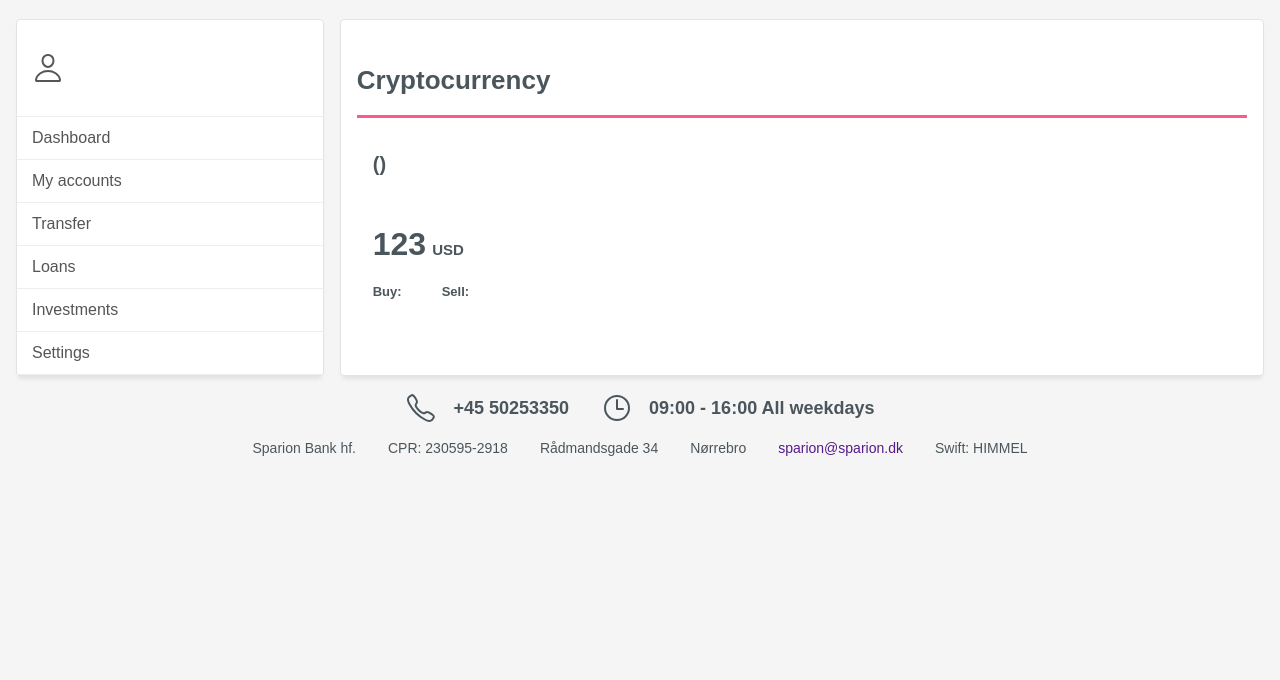
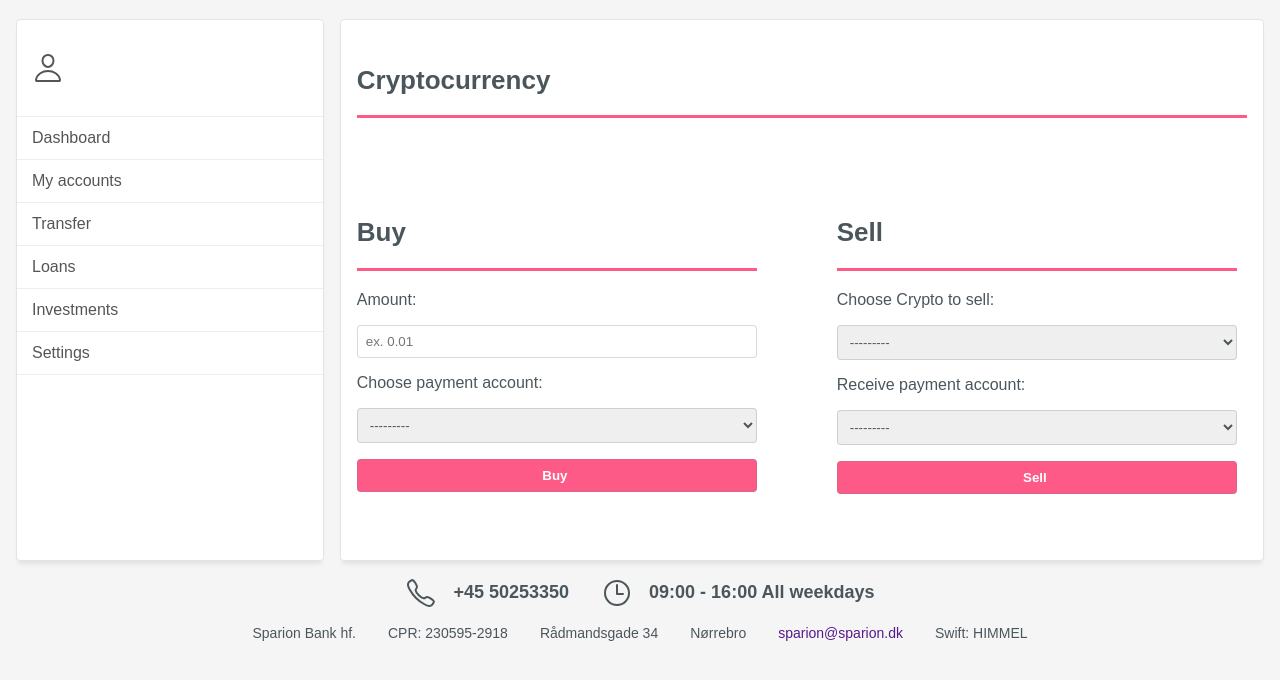
Before and after one commit to Laaufey/bank-app, a Django app: page /crypto/1 in a window 1280 px wide. Shown: the part 64-744 px from the top of the page. Run offline with Django 4.2, Linux system fonts and the light colour scheme; the visitor is signed in with stand-in values (Sample User, id 1); data that the repository does not hold is empty.

Commit message:
sell crypto working

```diff
--- a/bank_app/forms.py
+++ b/bank_app/forms.py
@@ -48,7 +48,7 @@ class TransferForm(forms.Form):
     debit_text = forms.CharField(max_length=35, label="Note:")
     credit_bank = forms.IntegerField(label='Bank Number')
     credit_account = forms.IntegerField(label='Credit Account Number')
-    credit_text = forms.CharField(max_length=35, label="Explanaition:")
+    credit_text = forms.CharField(max_length=35, label="Explanation:")
 
     def clean(self):
         super().clean()
@@ -107,3 +107,21 @@ class SellStockForm(forms.Form):
         label='Choose Stock Holding', queryset=Customer.objects.none())
     debit_account = forms.ModelChoiceField(
         label='Receive payment account', queryset=Customer.objects.none())
+
+
+class BuyCryptoForm(forms.Form):
+    crypto_amount = forms.FloatField(label='Amount')
+    crypto_amount.widget.attrs['placeholder'] = "ex. 0.01"
+    debit_account = forms.ModelChoiceField(
+        label='Choose payment account', queryset=Customer.objects.none())
+
+    def clean(self):
+        super().clean()
+        return self.cleaned_data
+
+
+class SellCryptoForm(forms.Form):
+    crypto_holdings = forms.ModelChoiceField(
+        label='Choose Crypto to sell', queryset=Customer.objects.none())
+    debit_account = forms.ModelChoiceField(
+        label='Receive payment account', queryset=Customer.objects.none())
--- a/bank_app/stocks.py
+++ b/bank_app/stocks.py
@@ -9,9 +9,9 @@ stocks_auth_token_3 = env("STOCKS_AUTH_TOKEN_3")
 
 headers = {
     'Content-Type': 'application/json',
-    'Authorization': stocks_auth_token_1
+    # 'Authorization': stocks_auth_token_1
     # 'Authorization': stocks_auth_token_2
-    # 'Authorization': stocks_auth_token_3
+    'Authorization': stocks_auth_token_3
 }
 
 # STOCKS
@@ -92,7 +92,14 @@ def get_doge_info():
     return response.json()[0]
 
 
-def get_crypto_data(ticker):
+def get_crypto_tob(ticker):
     url = 'https://api.tiingo.com/tiingo/crypto/top?tickers={}'.format(ticker)
     response = requests.get(url, headers=headers)
     return response.json()[0]
+
+
+def get_crypto_price(ticker):
+    url = 'https://api.tiingo.com/tiingo/crypto/prices?tickers={}&resampleFreq=1day'.format(
+        ticker)
+    response = requests.get(url, headers=headers)
+    return response.json()[0]
--- a/bank_app/templates/bank_app/crypto_ticker.html
+++ b/bank_app/templates/bank_app/crypto_ticker.html
@@ -5,15 +5,43 @@
 <h2>Cryptocurrency</h2>
 
 <div class="flex">
+    <h3 class="capitalize">{{ tob.baseCurrency }}</h3>
+    {% for price in tob.topOfBookData %}
+    <div class="main-ticker-price"><h1>{{ price.lastPrice|floatformat:2}}</h1> <h5 class="usd">USD</h5></div>
+    <div class="ticker-prices">
+        <div><p>Buy: ${{ price.askPrice|floatformat:2 }}</p></div>
+        <div><p>Sell: ${{ price.bidPrice|floatformat:2 }}</p></div>
+        {% endfor %}
 
-    <h3>{{ data.baseCurrency }} ({{ data.ticker }}) </h3>
+        {% for price in price.priceData %}
+        <div><p>High: ${{ price.high|floatformat:2 }}</p></div>
+        <div><p>Low: ${{ price.low|floatformat:2 }}</p></div>
+        {% endfor %}
+    </div>
 
-    <div class="main-ticker-price"><h1>123</h1> <h5 class="usd">USD</h5></div>
-    <div class="ticker-prices">
-        <div><p>Buy: </p></div>
-        <div><p>Sell:</p></div>
+    <div class="stock-forms">
+        <div class="buy-stock-form-container">
+          <h2>Buy</h2>
+          <form action="" method="post" class="buy-stock-form">
+            {% csrf_token %}
+            {{ buy_crypto_form }}
+            <input type="Submit" value="Buy {{ tob.baseCurrency }}" class="ticker-input">
+          </form>
+        </div>
+
+
+        <div class="sell-stock-form-container">
+          <h2>Sell</h2>
+          <form action="" method="post" class="sell-stock-form">
+            {% csrf_token %}
+            {{ sell_crypto_form }}
+            <input type="Submit" value="Sell {{ tob.baseCurrency }}" class="ticker-input">
+          </form>
+        </div>
 
     </div>
+
+
 </div>
 
 {% endblock %}
--- a/bank_app/views.py
+++ b/bank_app/views.py
@@ -8,16 +8,16 @@ from django.views import View
 import requests
 import environ
 import uuid
-from .models import Account, Customer, Ledger, StockHoldings
+from .models import Account, Customer, Ledger, StockHoldings, CryptoHoldings
 from django.contrib.auth.models import User
-from .forms import createAccount, createCustomer, createUser, UpdateUserForm, UpdateCustomerForm, TransferForm, LoanForm, TickerForm, SellStockForm, StockForm, CryptoTickerForm
+from .forms import createAccount, createCustomer, createUser, UpdateUserForm, UpdateCustomerForm, TransferForm, LoanForm, TickerForm, SellStockForm, StockForm, CryptoTickerForm, BuyCryptoForm, SellCryptoForm
 from decimal import Decimal
 from rest_framework import permissions
 from rest_framework import viewsets
 from django.views.decorators.csrf import csrf_exempt
 from django.utils.decorators import method_decorator
 from twilio.rest import Client
-from .stocks import get_meta_data, get_price_data, get_apple_price, get_google_price, get_microsoft_price, get_amazon_price, get_tesla_price, get_btc_info, get_eth_info, get_usdt_info, get_ada_info, get_doge_info, get_crypto_data
+from .stocks import get_meta_data, get_price_data, get_apple_price, get_google_price, get_microsoft_price, get_amazon_price, get_tesla_price, get_btc_info, get_eth_info, get_usdt_info, get_ada_info, get_doge_info, get_crypto_tob, get_crypto_price
 
 
 def index(request):
@@ -372,10 +372,58 @@ def crypto(request):
 
 @login_required
 def crypto_ticker(request, tid):
-    crypto_data = get_crypto_data(tid)
+    tob_price = get_crypto_tob(tid)
+    price = get_crypto_price(tid)
+    buy_crypto_form = BuyCryptoForm()
+    sell_crypto_form = SellCryptoForm()
+
+    tob_data = tob_price['topOfBookData']
+    print(tob_data[0]['askPrice'])
+
+    if request.method == "POST":
+
+        buy_crypto_form = BuyCryptoForm(request.POST)
+        sell_crypto_form = SellCryptoForm(request.POST)
+        sell_crypto_form.fields['crypto_holdings'].queryset = CryptoHoldings.objects.filter(
+            user=request.user)
+        sell_crypto_form.fields['debit_account'].queryset = Account.objects.filter(
+            user=request.user, account_type='Savings account' or 'Debit card' or 'Credit card')
+        buy_crypto_form.fields['debit_account'].queryset = Account.objects.filter(
+            user=request.user, account_type='Savings account' or 'Debit card' or 'Credit card')
+
+    if buy_crypto_form.is_valid():
+        tob_data = tob_price['topOfBookData']
+        crypto_value = (tob_data[0]['askPrice'])
+
+        # company_name = meta_data['name']
+        crypto_amount = buy_crypto_form.cleaned_data['crypto_amount']
+        amount_transfered = crypto_value * crypto_amount
+        debit_account = buy_crypto_form.cleaned_data['debit_account']
+        credit_account = Account.objects.get(title='Bank Stock Account')
+        text = "buy crypto"
+
+        crypto_holding = CryptoHoldings.objects.create(
+            user=request.user, coin_name="Cardano", ticker=tid, shares=crypto_amount, bought_at=amount_transfered)
+
+        transfer = Ledger.transfer(
+            amount_transfered, debit_account, text, credit_account, text)
+        print("AMOUNT", amount_transfered)
+        print(crypto_holding)
+        print(transfer)
+        return HttpResponseRedirect('/crypto')
+    else:
+        sell_crypto_form.fields['crypto_holdings'].queryset = CryptoHoldings.objects.filter(
+            user=request.user)
+        sell_crypto_form.fields['debit_account'].queryset = Account.objects.filter(
+            user=request.user, account_type='Savings account' or 'Debit card' or 'Credit card')
+        buy_crypto_form.fields['debit_account'].queryset = Account.objects.filter(
+            user=request.user, account_type='Savings account' or 'Debit card' or 'Credit card')
 
     context = {
-        'data': crypto_data
+        'buy_crypto_form': buy_crypto_form,
+        'sell_crypto_form': sell_crypto_form,
+        'tob': tob_price,
+        'price': price
     }
 
     return render(request, 'bank_app/crypto_ticker.html', context)
```
Also changed, not shown: bank_app/models.py (+12 -0 lines), bank_app/migrations/0024_cryptoholdings.py (added), bank_app/migrations/0025_alter_cryptoholdings_shares.py (added), bank_app/migrations/0026_rename_company_cryptoholdings_coin_name.py (added).
